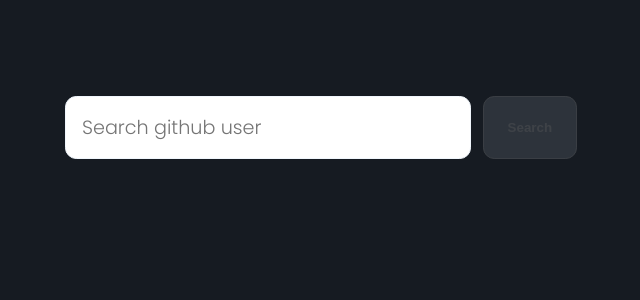
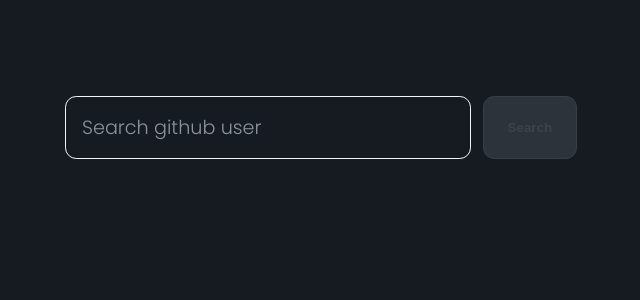
Before and after one commit to wahyualfarisi/react-github-repo, a React (Create React App) app: page / in a window 1280 px wide. Shown: the top 300 px of the page, without its empty margins (319-959 px from the left). Built offline with nearby package versions, Linux system fonts and the light colour scheme.

Commit message:
split form search

```diff
--- a/src/App.js
+++ b/src/App.js
@@ -7,12 +7,13 @@
   searchGithubUser
 } from './store/actions';
 import { Spinner } from './components/UI/Spinner/Spinner';
+import Search from './components/Search/Search';
 
 function App({
   onSearchGithubUser,
   isLoadingSearch,
   profile,
-  error,
+  errorSearch,
 
   repo,
   isLoadingRepo,
@@ -31,29 +32,20 @@
   return (
     <div className="App">
 
-        <form className="Search_form" onSubmit={submitHandler}>
-          <input
-            type="text"
-            placeholder="Search github user"
-            value={searchText}
-            onChange={e => setSearchText(e.target.value)}
-          />
-          <button
-            disabled={searchText.length === 0 || isLoadingSearch}
-            type="submit">
-            Search
-          </button>
-        </form>
+        <Search
+          isLoadingSearch={isLoadingSearch}
+          setSearchText={setSearchText}
+          searchText={searchText}
+          submitHandler={submitHandler}
+        />
 
         {isLoadingSearch && <div className="App_load-user"><Spinner /></div>}
 
-        {!isLoadingSearch && profile && <Profile data={profile} />}
+        {!isLoadingSearch && profile && <Profile data={profile}  /> }
 
         {isLoadingRepo &&  <div className="App_load-user"><Spinner /></div> }
 
-        {!isLoadingRepo?.repo?.repo.length > 0 ? (
-            <Repositories data={repo} />
-        ) : null }
+        {!isLoadingRepo?.repo?.repo.length > 0 && <Repositories data={repo} /> }
     </div>
   );
 }
--- a/src/App.scss
+++ b/src/App.scss
@@ -15,42 +15,6 @@
     }
 }
 
-.Search_form {
-    margin-top: 6rem;
-    width: 100%;
-    display: flex;
-
-
-    & > input {
-        width: 80%;
-        padding: 1rem;
-        outline: none;
-        border: 1px solid var(--color-scale-gray-0);
-        font-family: inherit;
-        font-size: 1.2rem;
-        border-radius: .7rem;
-    }
-
-    & > button {
-        width: 20%;
-        outline: none;
-        border: 1px solid #ccc;
-        color: #fff;
-        font-weight: 800;
-        border-radius: .7rem;
-        margin-left: .7rem;
-        cursor: pointer;
-        background-color: var(--color-scale-blue-8);
-        transition: ease .4s;
-
-        &:disabled {
-            background-color: var(--color-scale-gray-3);
-            opacity: .2;
-            color: #ddd;
-            cursor: not-allowed;
-        }
-    }
-}
 
 .Filter {
     margin-top: 1rem;
--- a/src/components/Repositories/Repositories.scss
+++ b/src/components/Repositories/Repositories.scss
@@ -15,12 +15,12 @@
       padding: 1rem;
 
       & > h3 {
-          font-size: 2rem;
+          font-size: 1.9rem;
           color: var(--color-scale-gray-1);
       }
 
       & > h5 {
-          font-size: 1.4rem;
+          font-size: 1.2rem;
           color: var(--color-scale-gray-3);
       }
 
--- /dev/null
+++ b/src/components/Search/Search.js
@@ -0,0 +1,28 @@
+import React from 'react';
+import './Search.scss';
+
+function Search({
+    searchText,
+    setSearchText,
+    submitHandler,
+    isLoadingSearch
+}) {
+    return (
+         <form className="Search_form" onSubmit={submitHandler}>
+          <input
+            type="text"
+            placeholder="Search github user"
+            value={searchText}
+            onChange={e => setSearchText(e.target.value)}
+            spellCheck="false"
+          />
+          <button
+            disabled={searchText.length === 0 || isLoadingSearch}
+            type="submit">
+            Search
+          </button>
+        </form>
+    )
+}
+
+export default Search
--- /dev/null
+++ b/src/components/Search/Search.scss
@@ -0,0 +1,51 @@
+
+.Search_form {
+    margin-top: 6rem;
+    width: 100%;
+    display: flex;
+
+
+    & > input {
+        width: 80%;
+        padding: 1rem;
+        outline: none;
+        border: 1px solid var(--color-scale-gray-0);
+        font-family: inherit;
+        font-size: 1.2rem;
+        border-radius: .7rem;
+        background-color: transparent;
+        color: var(--color-scale-gray-1);
+
+        &::-webkit-input-placeholder { /* Edge */
+          color: var(--color-scale-gray-3);
+        }
+
+        &:-ms-input-placeholder { /* Internet Explorer 10-11 */
+            color: var(--color-scale-gray-3);
+        }
+
+        &::placeholder {
+            color: var(--color-scale-gray-3);
+        }
+    }
+
+    & > button {
+        width: 20%;
+        outline: none;
+        border: 1px solid #ccc;
+        color: #fff;
+        font-weight: 800;
+        border-radius: .7rem;
+        margin-left: .7rem;
+        cursor: pointer;
+        background-color: var(--color-scale-blue-8);
+        transition: ease .4s;
+
+        &:disabled {
+            background-color: var(--color-scale-gray-3);
+            opacity: .2;
+            color: #ddd;
+            cursor: not-allowed;
+        }
+    }
+}
--- a/src/store/actions/index.js
+++ b/src/store/actions/index.js
@@ -13,6 +13,7 @@
         dispatch({ type: SEARCH_GITHUBUSER_START })
         Axios.get(`/users/${value}`)
             .then(res => {
+                console.log(res);
                 dispatch({
                     type: SEARCH_GITHUBUSER_SUCCESS,
                     payload: res.data
@@ -20,6 +21,7 @@
                 dispatch( loadRepositories( res.data.login ) )
             })
             .catch(err => {
+                console.log(err.message)
                 dispatch({
                     type: SEARCH_GITHUBUSER_FAILED,
                     error: err.message
--- a/src/store/reducers/github.js
+++ b/src/store/reducers/github.js
@@ -34,7 +34,8 @@
                 },
                 repositories: {
                     ...state.repositories,
-                    data: []
+                    data: [],
+                    error: null
                 }
             }
 
```
Also changed, not shown: src/components/Repositories/Repositories.js (+4 -8 lines), src/test.js (added, +8 -0 lines).
